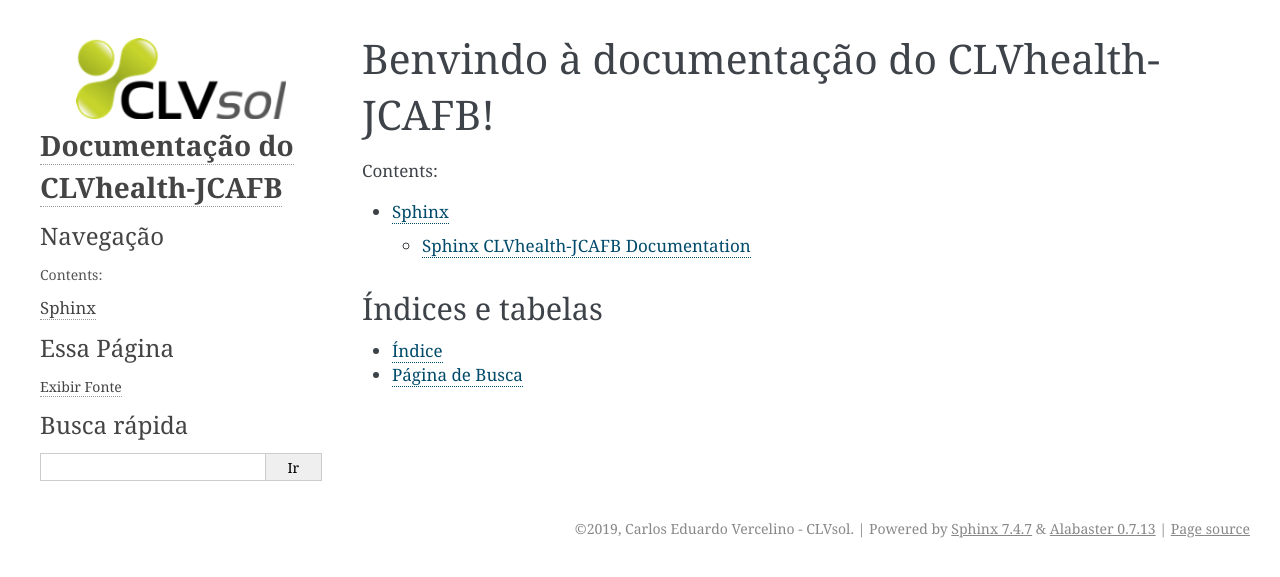
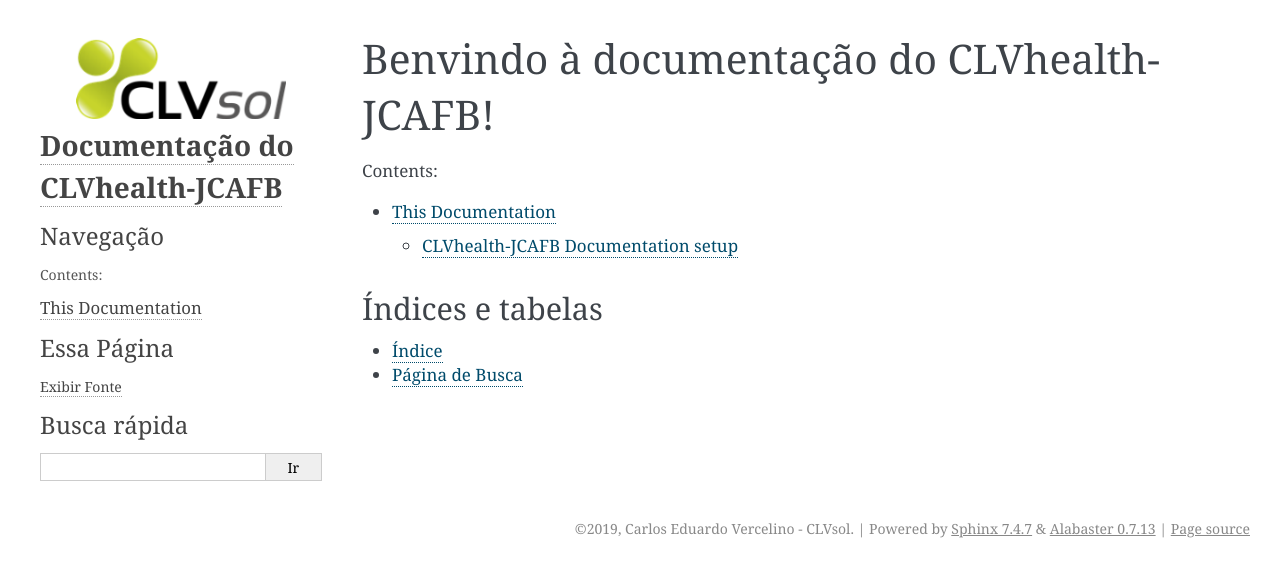
Before and after one commit to CLVsol/clvsol_clvhealth_jcafb_docs, a Sphinx documentation site: the page built from source/index.rst, in a window 1280 px wide. Shown: the top 577 px of the page. Built offline with Sphinx 7.4.7, drawn with Linux system fonts in a browser that asks for light colours.

Commit message:
[REN] source/sphinx/Sphinx_CLVhealth_JCAFB_Documentation.rst -> source/this_documentation/CLVhealth_JCAFB_Documentation_setup.rst

```diff
--- a/source/index.rst
+++ b/source/index.rst
@@ -6,7 +6,7 @@
    :maxdepth: 2
    :caption: Contents:
 
-   sphinx/index
+   this_documentation/index
 
 
 Índices e tabelas
--- a/source/sphinx/index.rst
+++ /dev/null
@@ -1,9 +0,0 @@
-======
-Sphinx
-======
-
-.. toctree::
-   :maxdepth: 2
-   :caption: Contents:
-
-   Sphinx_CLVhealth_JCAFB_Documentation
--- a/source/sphinx/Sphinx_CLVhealth_JCAFB_Documentation.rst
+++ b/source/this_documentation/CLVhealth_JCAFB_Documentation_setup.rst
@@ -1,6 +1,6 @@
-====================================
-Sphinx CLVhealth-JCAFB Documentation
-====================================
+===================================
+CLVhealth-JCAFB Documentation setup
+===================================
 
 References
 ==========
--- /dev/null
+++ b/source/this_documentation/index.rst
@@ -0,0 +1,9 @@
+==================
+This Documentation
+==================
+
+.. toctree::
+   :maxdepth: 2
+   :caption: Contents:
+
+   CLVhealth_JCAFB_Documentation_setup
```
